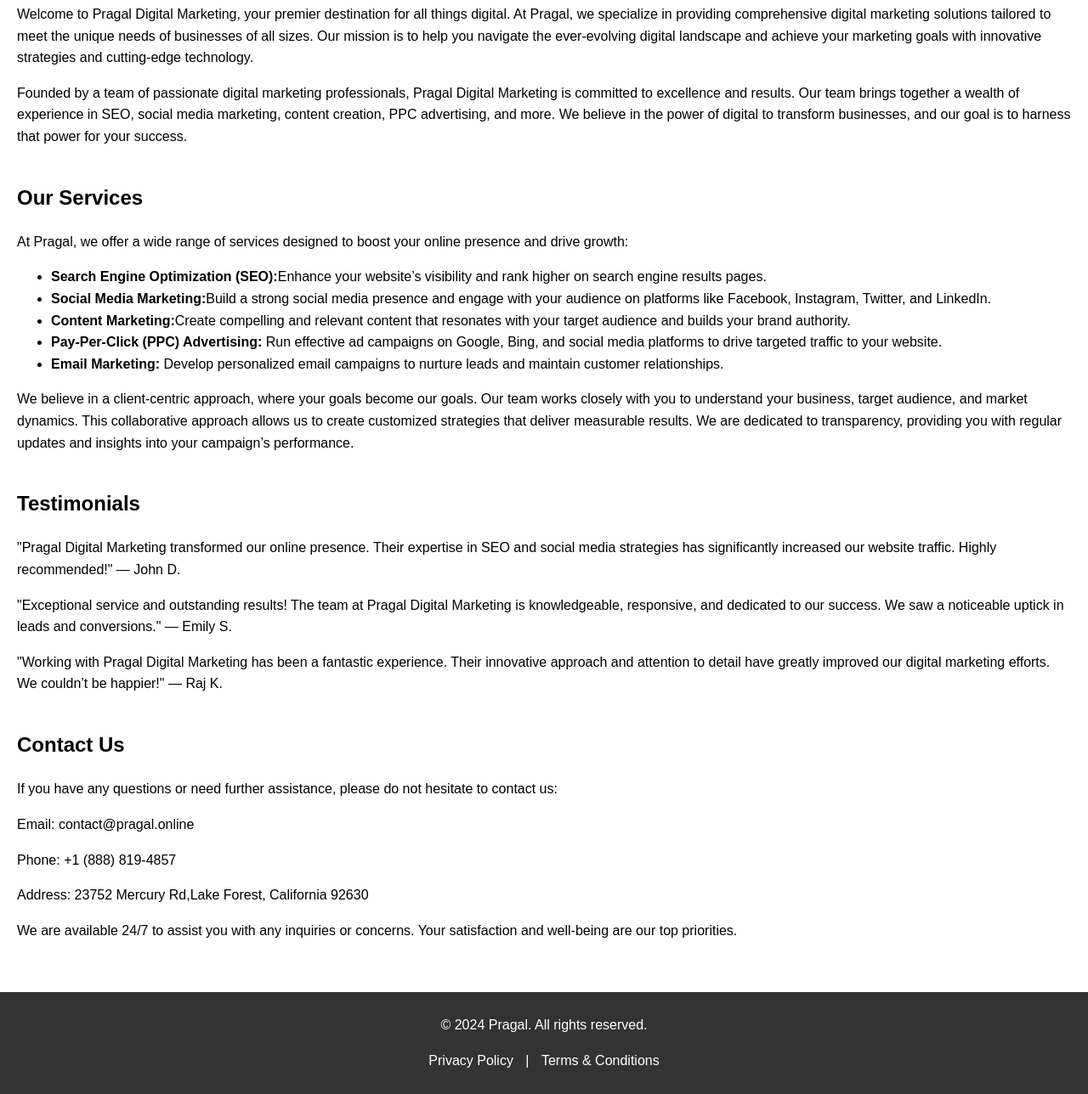
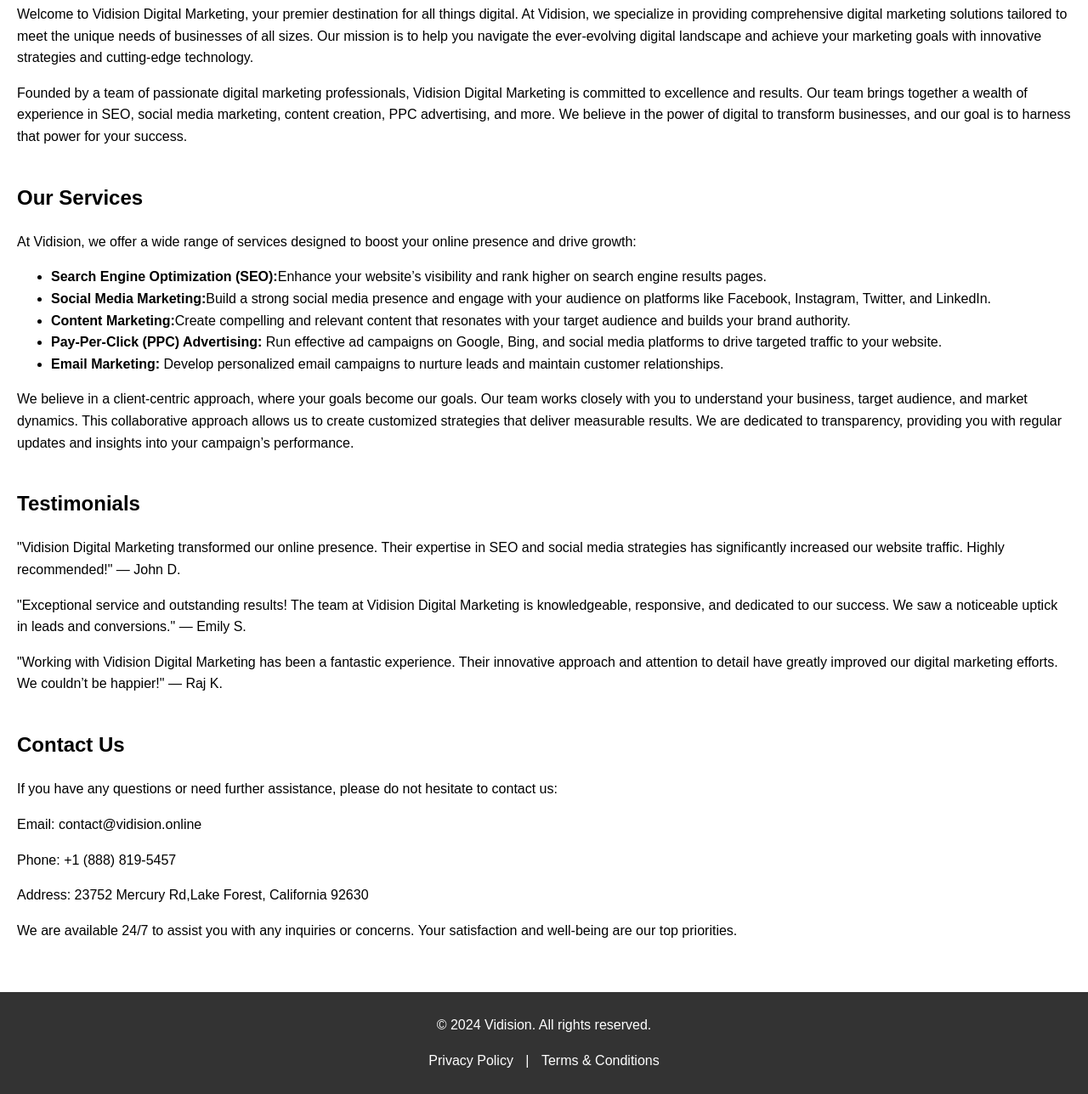
Before and after one commit to lullidon/fb-24x7s-customer-support, a plain HTML site: page indexa86a.html in a window 1280 px wide. Shown: the part 211-1499 px from the top of the page at 85% size. Drawn offline with Linux system fonts and the light colour scheme.

Commit message:
Update index.html

```diff
--- a/indexa86a.html
+++ b/indexa86a.html
@@ -5,7 +5,7 @@
 <head>
     <meta charset="UTF-8">
     <meta name="viewport" content="width=device-width, initial-scale=1.0">
-    <title>Pragal- Digital Marketing Agency</title>
+    <title>Vidision- Digital Marketing Agency</title>
     <style>
         body {
             font-family: Arial, sans-serif;
@@ -64,7 +64,7 @@
 </head>
 <body>
     <header>
-        <h1>Pragal</h1>
+        <h1>Vidision</h1>
         <nav>
             <a href="#about">About Us</a>
             <a href="#services">Our Services</a>
@@ -76,16 +76,16 @@
         <section id="about">
             <h2>About Us</h2>
             <p>
-                Welcome to Pragal Digital Marketing, your premier destination for all things digital. At Pragal, we specialize in providing comprehensive digital marketing solutions tailored to meet the unique needs of businesses of all sizes. Our mission is to help you navigate the ever-evolving digital landscape and achieve your marketing goals with innovative strategies and cutting-edge technology.
+                Welcome to Vidision Digital Marketing, your premier destination for all things digital. At Vidision, we specialize in providing comprehensive digital marketing solutions tailored to meet the unique needs of businesses of all sizes. Our mission is to help you navigate the ever-evolving digital landscape and achieve your marketing goals with innovative strategies and cutting-edge technology.
             </p>
             <p>
-                Founded by a team of passionate digital marketing professionals, Pragal Digital Marketing is committed to excellence and results. Our team brings together a wealth of experience in SEO, social media marketing, content creation, PPC advertising, and more. We believe in the power of digital to transform businesses, and our goal is to harness that power for your success.
+                Founded by a team of passionate digital marketing professionals, Vidision Digital Marketing is committed to excellence and results. Our team brings together a wealth of experience in SEO, social media marketing, content creation, PPC advertising, and more. We believe in the power of digital to transform businesses, and our goal is to harness that power for your success.
             </p>
         </section>
         <section id="services">
             <h2>Our Services</h2>
             <p>
-                At Pragal, we offer a wide range of services designed to boost your online presence and drive growth:
+                At Vidision, we offer a wide range of services designed to boost your online presence and drive growth:
             </p>
             <ul>
                 <li><b>Search Engine Optimization (SEO):</b>Enhance your website’s visibility and rank higher on search engine results pages.</li>
@@ -102,17 +102,17 @@
         <section id="testimonials">
             <h2>Testimonials</h2>
             <p>
-                "Pragal Digital Marketing transformed our online presence. Their expertise in SEO and social media strategies has significantly increased our website traffic. Highly recommended!"
+                "Vidision Digital Marketing transformed our online presence. Their expertise in SEO and social media strategies has significantly increased our website traffic. Highly recommended!"
 — John D.
 
             </p>
             <p>
-                "Exceptional service and outstanding results! The team at Pragal Digital Marketing is knowledgeable, responsive, and dedicated to our success. We saw a noticeable uptick in leads and conversions."
+                "Exceptional service and outstanding results! The team at Vidision Digital Marketing is knowledgeable, responsive, and dedicated to our success. We saw a noticeable uptick in leads and conversions."
 — Emily S.
 
             </p>
             <p>
-               "Working with Pragal Digital Marketing has been a fantastic experience. Their innovative approach and attention to detail have greatly improved our digital marketing efforts. We couldn’t be happier!"
+               "Working with Vidision Digital Marketing has been a fantastic experience. Their innovative approach and attention to detail have greatly improved our digital marketing efforts. We couldn’t be happier!"
 — Raj K.
             </p>
         </section>
@@ -121,14 +121,14 @@
             <p>
                 If you have any questions or need further assistance, please do not hesitate to contact us:
             </p>
-            <p>Email: contact@pragal.online</p>
-            <p>Phone: +1 (888) 819-4857</p>
+            <p>Email: contact@vidision.online</p>
+            <p>Phone: +1 (888) 819-5457</p>
             <p>Address: 23752 Mercury Rd,Lake Forest, California 92630</p>
             <p>We are available 24/7 to assist you with any inquiries or concerns. Your satisfaction and well-being are our top priorities.</p>
         </section>
     </main>
     <footer>
-        <p>&copy; 2024 Pragal. All rights reserved.</p>
+        <p>&copy; 2024 Vidision. All rights reserved.</p>
         <p>
             <a href="#privacy-policy">Privacy Policy</a> | <a href="#terms-conditions">Terms & Conditions</a>
         </p>
```
